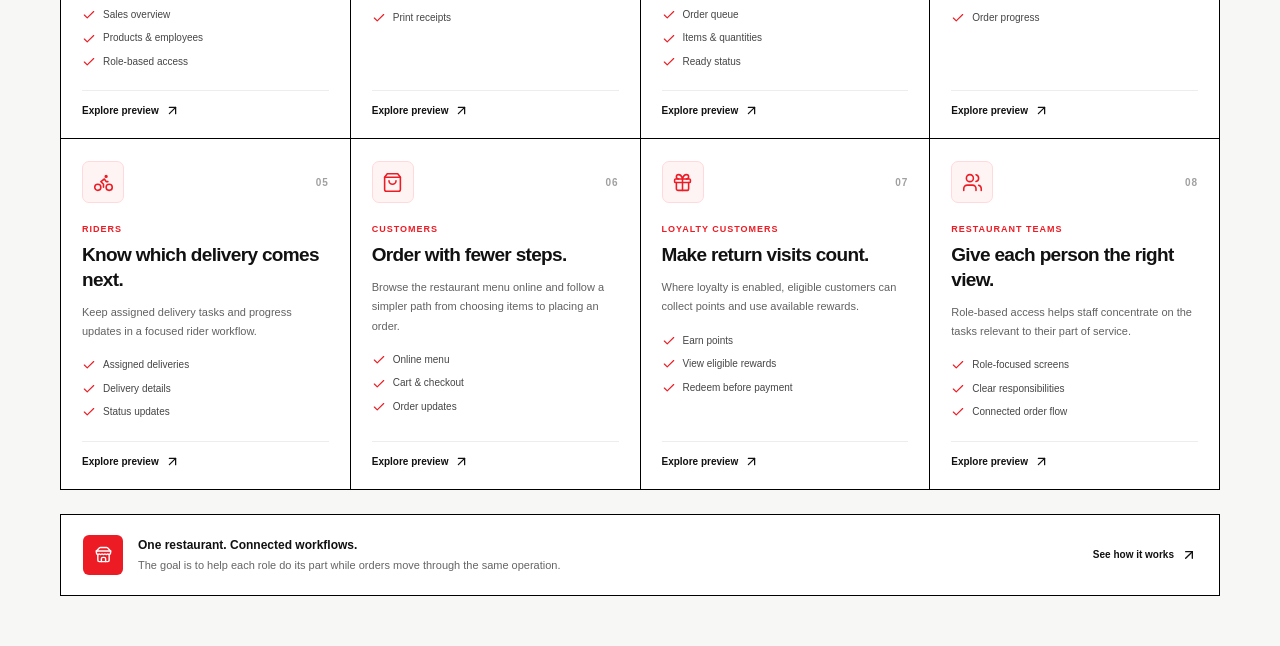
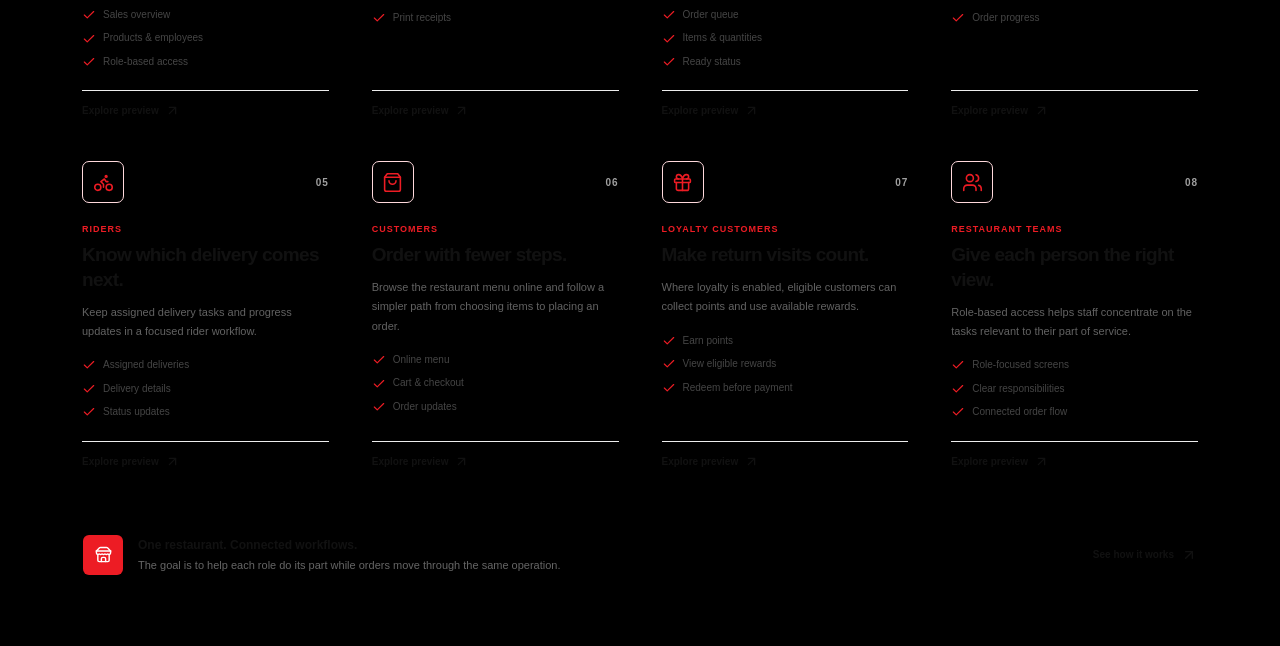
Before and after one commit to Jrnotjunior/web2table.io, a React (Vite) app: page / in a window 1280 px wide. Shown: the part 3920-4566 px from the top of the page. Built offline with nearby package versions, Linux system fonts and the light colour scheme.

Commit message:
Make Solutions section and cards black

```diff
--- a/src/styles/app.css
+++ b/src/styles/app.css
@@ -560,13 +560,13 @@ body, .site-header, .main-nav, .platform-section, .solutions-section,
 
 
 /* Solutions section: role-based cards, consistent with the black/white/red brand. */
-.solutions-section { background: #f7f7f5; }
+.solutions-section { background: #000000; }
 .solutions-section .centered-heading { max-width: 720px; margin-right: auto; margin-left: auto; }
 .solutions-role-grid { display: grid; grid-template-columns: repeat(4, minmax(0, 1fr)); border-top: 1px solid var(--line); border-left: 1px solid var(--line); }
-.solution-role-card { display: flex; min-height: 310px; flex-direction: column; align-items: flex-start; padding: 22px 21px 20px; border-right: 1px solid var(--line); border-bottom: 1px solid var(--line); background: #fff; transition: background .2s ease, transform .2s ease; }
-.solution-role-card:hover { background: #fffafa; }
+.solution-role-card { display: flex; min-height: 310px; flex-direction: column; align-items: flex-start; padding: 22px 21px 20px; border-right: 1px solid var(--line); border-bottom: 1px solid var(--line); background: #000000; transition: background .2s ease, transform .2s ease; }
+.solution-role-card:hover { background: #111111; }
 .solution-role-top { display: flex; width: 100%; align-items: center; justify-content: space-between; margin-bottom: 21px; }
-.solution-role-icon { display: grid; width: 42px; height: 42px; place-items: center; border: 1px solid #ffd9dc; border-radius: 7px; color: #ED1C24; background: #fff4f4; }
+.solution-role-icon { display: grid; width: 42px; height: 42px; place-items: center; border: 1px solid #ffd9dc; border-radius: 7px; color: #ED1C24; background: #000000; }
 .solution-role-number { color: #a0a0a0; font-size: 10px; font-weight: 700; letter-spacing: .1em; }
 .solution-role-label { margin-bottom: 9px; color: #ED1C24; font-size: 9px; font-weight: 800; letter-spacing: .11em; }
 .solution-role-card h3 { margin: 0 0 10px; color: #111; font-size: 19px; line-height: 1.3; letter-spacing: -.035em; }
@@ -576,7 +576,7 @@ body, .site-header, .main-nav, .platform-section, .solutions-section,
 .solution-role-card li svg { flex: 0 0 auto; color: #ED1C24; }
 .solution-role-card > a { display: inline-flex; align-items: center; gap: 6px; margin-top: auto; padding-top: 12px; border-top: 1px solid #ededed; width: 100%; color: #111; font-size: 10px; font-weight: 700; transition: color .2s ease; }
 .solution-role-card > a:hover { color: #ED1C24; }
-.solutions-bottom-note { display: flex; align-items: center; gap: 15px; margin-top: 24px; padding: 20px 22px; border: 1px solid var(--line); background: #fff; }
+.solutions-bottom-note { display: flex; align-items: center; gap: 15px; margin-top: 24px; padding: 20px 22px; border: 1px solid var(--line); background: #000000; }
 .solutions-bottom-note > span { display: grid; width: 40px; height: 40px; flex: 0 0 auto; place-items: center; border-radius: 6px; color: #fff; background: #ED1C24; }
 .solutions-bottom-note p { flex: 1; margin: 0; color: #656565; font-size: 11px; line-height: 1.7; }
 .solutions-bottom-note p strong { color: #111; font-size: 12px; }
```
